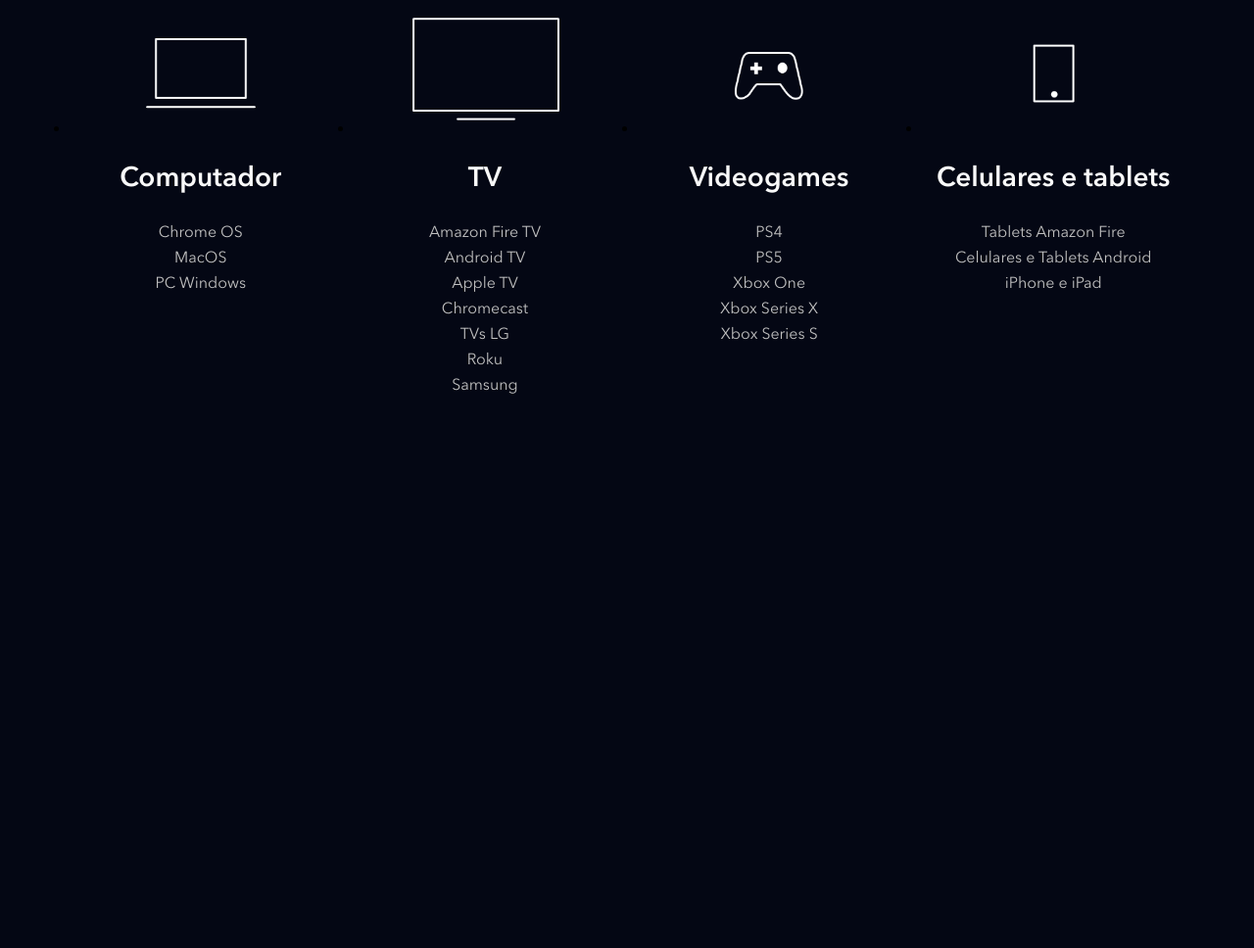
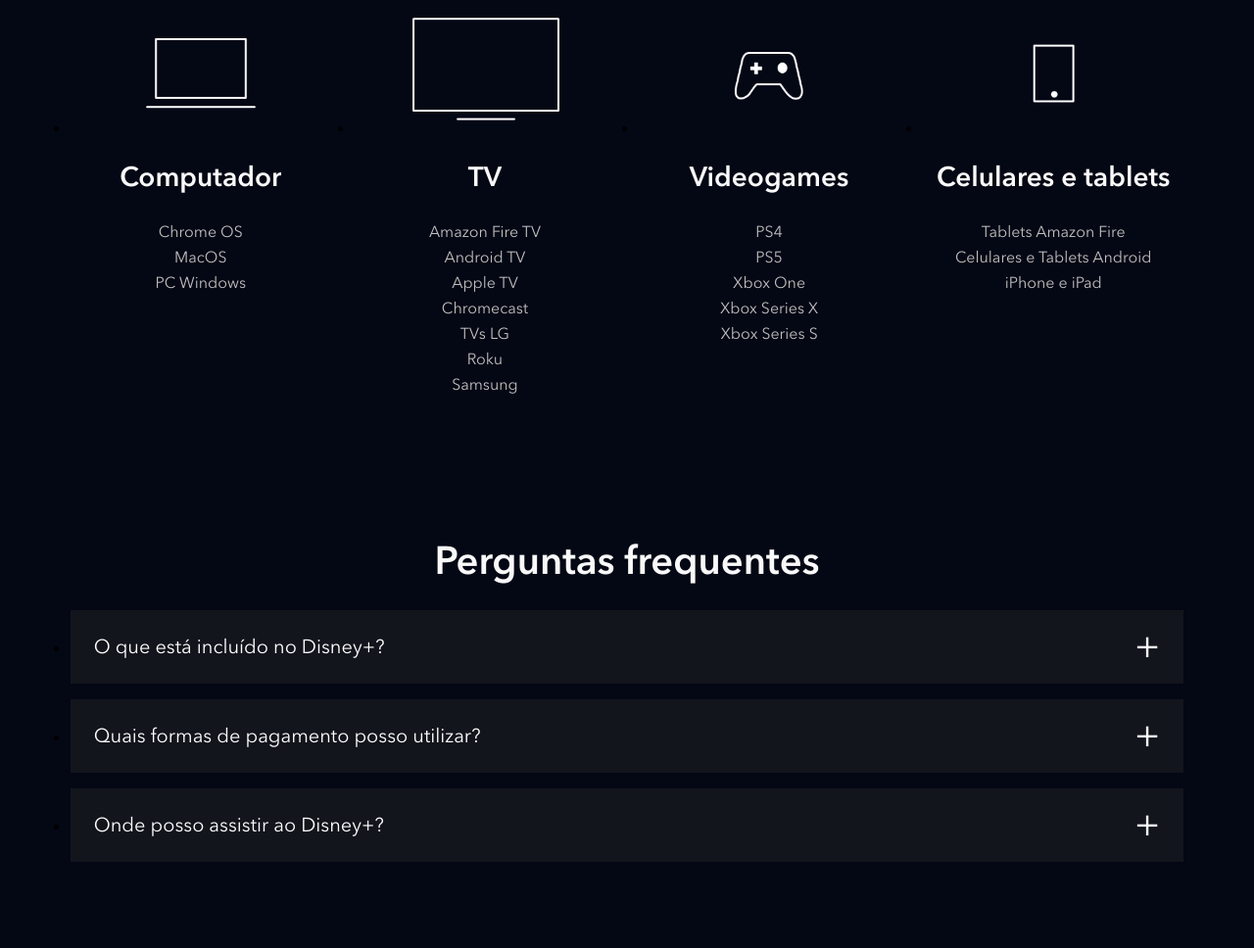
Before and after one commit to marlonnl/clone_disneyp, a website: page index.html in a window 1280 px wide. Shown: the part 3889-4857 px from the top of the page at 98% size. Before the commit the page ends 4366 px from the top, so only its background shows below. Drawn offline with nearby package versions, Linux system fonts and the light colour scheme; files that its build step writes are made by us from their sources; files whose address does not match are found by name.

Commit message:
ADD: FAQ accordeon.

```diff
--- a/index.html
+++ b/index.html
@@ -247,6 +247,50 @@
 
     </section>
 
+    <section class="faq">
+
+        <h2 class="title">Perguntas frequentes</h2>
+
+        <ul class="faq__questions">
+            <li class="faq__questions__item">
+                <div data-faq-question class="faq__questions__item__question">
+                    O que está incluído no Disney+?
+                </div>
+                <div class="faq__questions__item__answer text">
+                    Benefícios de assinar o Disney+:
+
+                    <ul class="faq__questions__item__answer__list">
+                        <li class="faq__questions__item__answer__list__item">Estreias de filmes, séries originais e clássicos da Disney, Pixar, Marvel, Star Wars, National Geographic e Star.</li>
+                        <li class="faq__questions__item__answer__list__item">Os torneios mais importantes do mundo e programas da ESPN ao vivo.</li>
+                        <li class="faq__questions__item__answer__list__item">Até quatro telas ao mesmo tempo com o Disney+ Premium, e até duas com o Disney+ Padrão.</li>
+                        <li class="faq__questions__item__answer__list__item">Downloads, criação de perfis e controle parental para personalizar a experiência por idade, de acordo com o seu plano.</li>
+                    </ul>
+                </div>
+            </li>
+
+            <li class="faq__questions__item">
+                <div data-faq-question class="faq__questions__item__question">
+                    Quais formas de pagamento posso utilizar?
+                </div>
+                <div class="faq__questions__item__answer text">
+                    Você pode utilizar: cartão de débito, cartão de crédito, PayPal, Mercado Pago, e também empresas parceiras como Google Play Store, App Store da Apple, Mercado Livre e provedores locais de TV, telefonia e internet.
+                </div>
+            </li>
+
+            <li class="faq__questions__item">
+                <div data-faq-question class="faq__questions__item__question">
+                    Onde posso assistir ao Disney+?
+                </div>
+                <div class="faq__questions__item__answer text">
+                    O aplicativo do Disney+ está disponível em dispositivos móveis, navegadores, videogames, decodificadores e smart TVs. Confira a lista completa de dispositivos compatíveis na Central de Ajuda.
+                </div>
+            </li>
+
+
+        </ul>
+
+    </section>
+
     <script src="./src/main.js"></script>
 </body>
 </html>
--- a/src/main.js
+++ b/src/main.js
@@ -1,5 +1,6 @@
 document.addEventListener('DOMContentLoaded', function() {
     const buttons = document.querySelectorAll('[data-tab-button]');
+    const questions = document.querySelectorAll('[data-faq-question]');
 
     for (let i = 0; i < buttons.length; i++) {
         buttons[i].addEventListener('click', function(btn) {
@@ -12,6 +13,10 @@
             tab.classList.add('shows__list--is-active');
             btn.target.classList.add('shows__tabs__button--is-active');
         });
+    }
+
+    for (let i = 0; i < questions.length; i++) {
+        questions[i].addEventListener('click', toggleFaqQuestion);
     }
 })
 
@@ -30,3 +35,10 @@
         tabsContainer[i].classList.remove('shows__list--is-active');
     }
 }
+
+function toggleFaqQuestion(element) {
+    const classe = 'faq__questions__item--is-open';
+    const parentNode = element.target.parentNode;
+
+    parentNode.classList.toggle(classe);
+}
--- /dev/null
+++ b/src/styles/_faq.scss
@@ -0,0 +1,68 @@
+.faq {
+    padding: 5.6vw;
+
+    h2 {
+        text-align: center;
+        margin-bottom: 24px;
+    }
+
+    &__questions {
+
+        &__item {
+            background-color: #13151d;
+            margin-bottom: 16px;
+
+            &__question {
+                color: #fff;
+                font-size: 20px;
+                padding: 24px;
+                display: block;
+                cursor: pointer;
+
+                position: relative;
+
+                &::after {
+                    content: '+';
+                    position: absolute;
+                    top: 0;
+                    right: 24px;
+                    height: 100%;
+                    display: flex;
+                    align-items: center;
+                    font-size: 40px;
+                }
+            }
+
+            &__answer {
+                height: 0;
+                overflow: hidden;
+                padding: 0 24px;
+
+                transition: height, .5s ease;
+
+                &__list {
+                    margin-top: 16px;
+
+                    &__item {
+                        list-style-type: disc;
+                        line-height: 1.4;
+                        padding: 16px 0;
+                        margin-left: 48px;
+                    }
+                }
+            }
+
+            &--is-open {
+                .faq__questions__item__question::after {
+                    content: '-';
+                }
+                .faq__questions__item__answer {
+                    padding-bottom: 24px;
+                    height: auto;
+
+                    transition: height, .5s ease;
+                }
+            }
+        }
+    }
+}
--- a/src/styles/main.scss
+++ b/src/styles/main.scss
@@ -3,6 +3,7 @@
 @use 'shows';
 @use 'plans';
 @use 'devices';
+@use 'faq';
 
 @font-face {
     font-family: Avenir;
```
